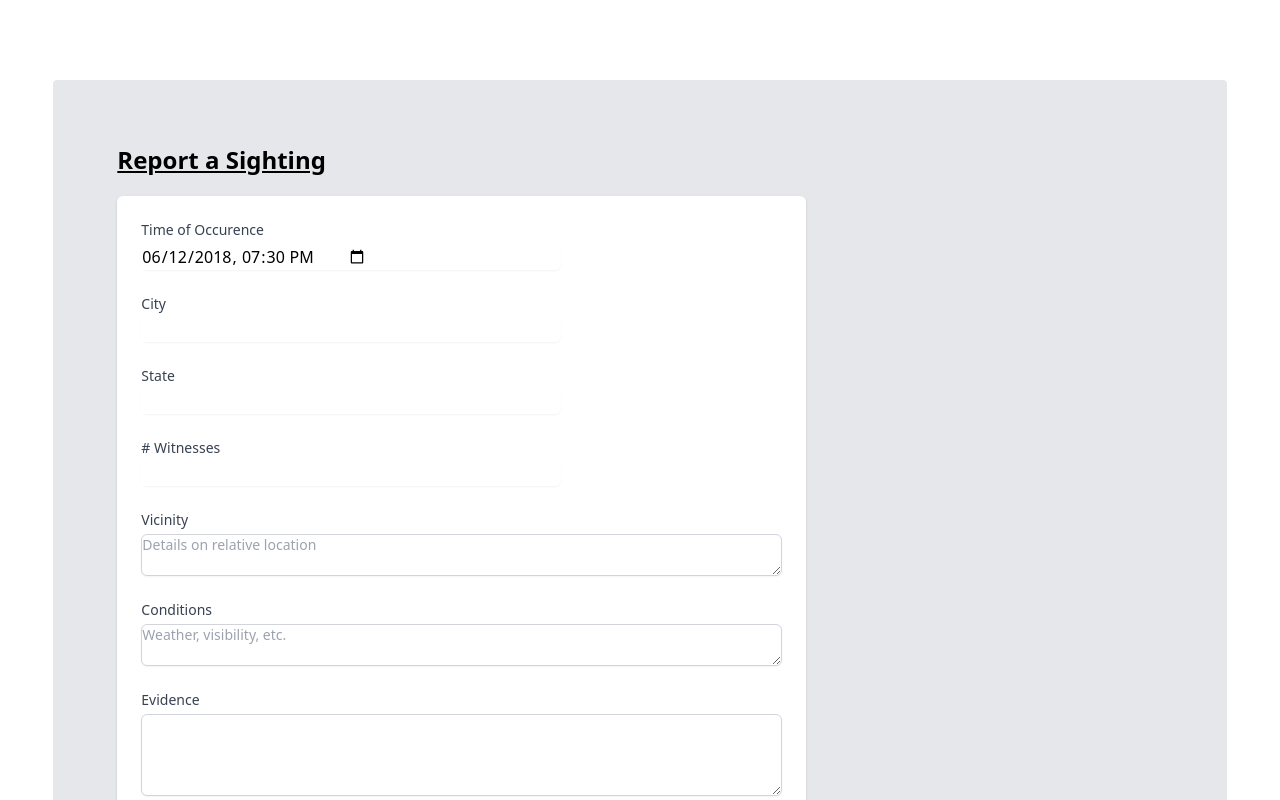
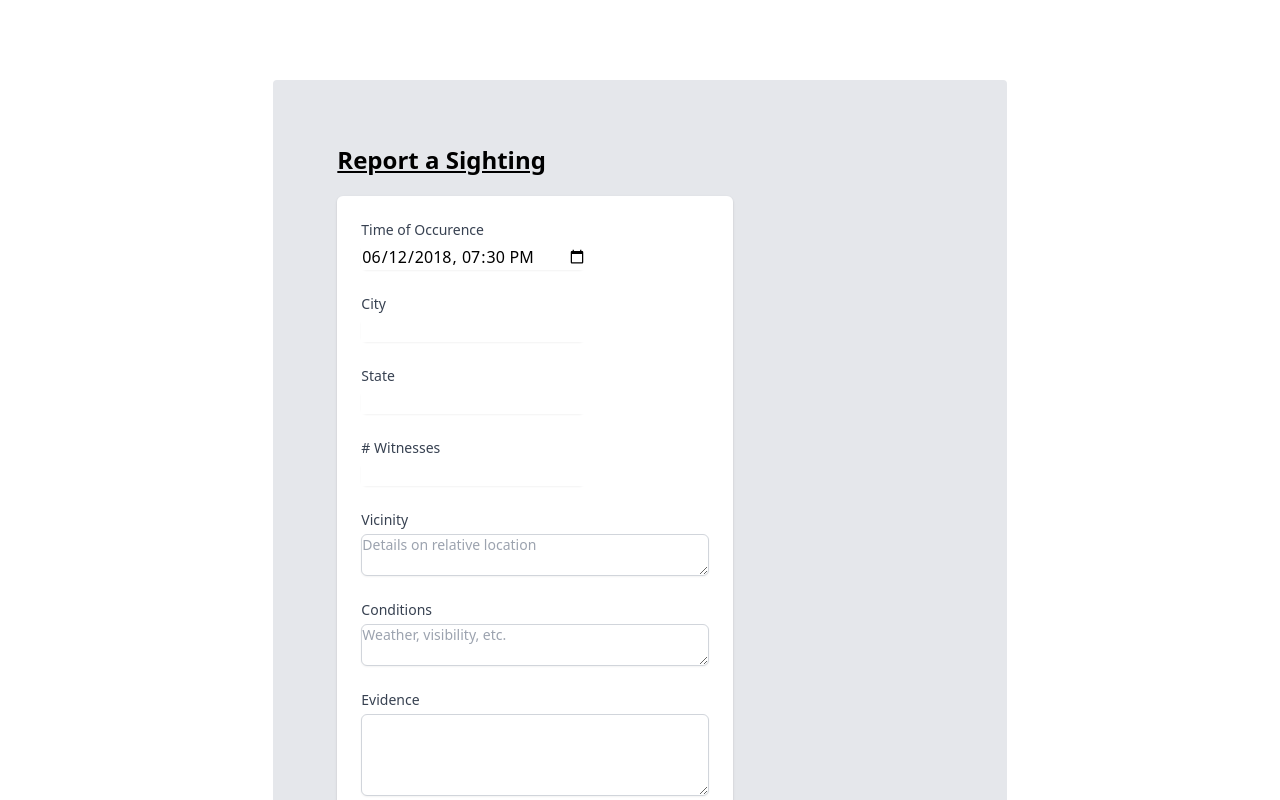
Before and after one commit to branmar97/bigfoot-sightings-frontend, a React (Create React App) app: page / in a window 1280 px wide. Shown: the top 800 px of the page. Built offline with nearby package versions, Linux system fonts and the light colour scheme; no server answers.

Commit message:
update app padding

```diff
--- a/src/App.js
+++ b/src/App.js
@@ -8,7 +8,7 @@ import { BrowserRouter as Router, Route, Switch } from 'react-router-dom';
 function App() {
   return (
     <Router>
-      <div className="mt-20 flex items-center justify-center">
+      <div className="mt-20 pl-60 pr-60 flex items-center justify-center">
         <ReportsContainer />
       </div>
     </Router>
```
